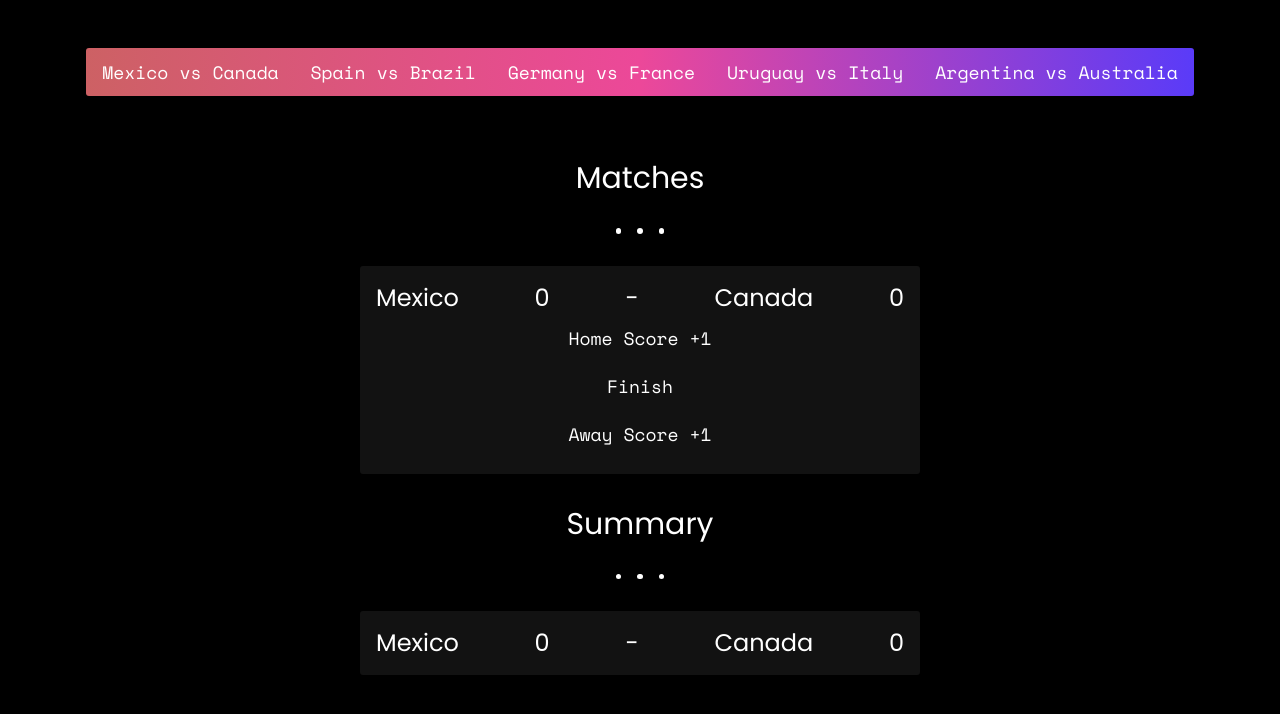
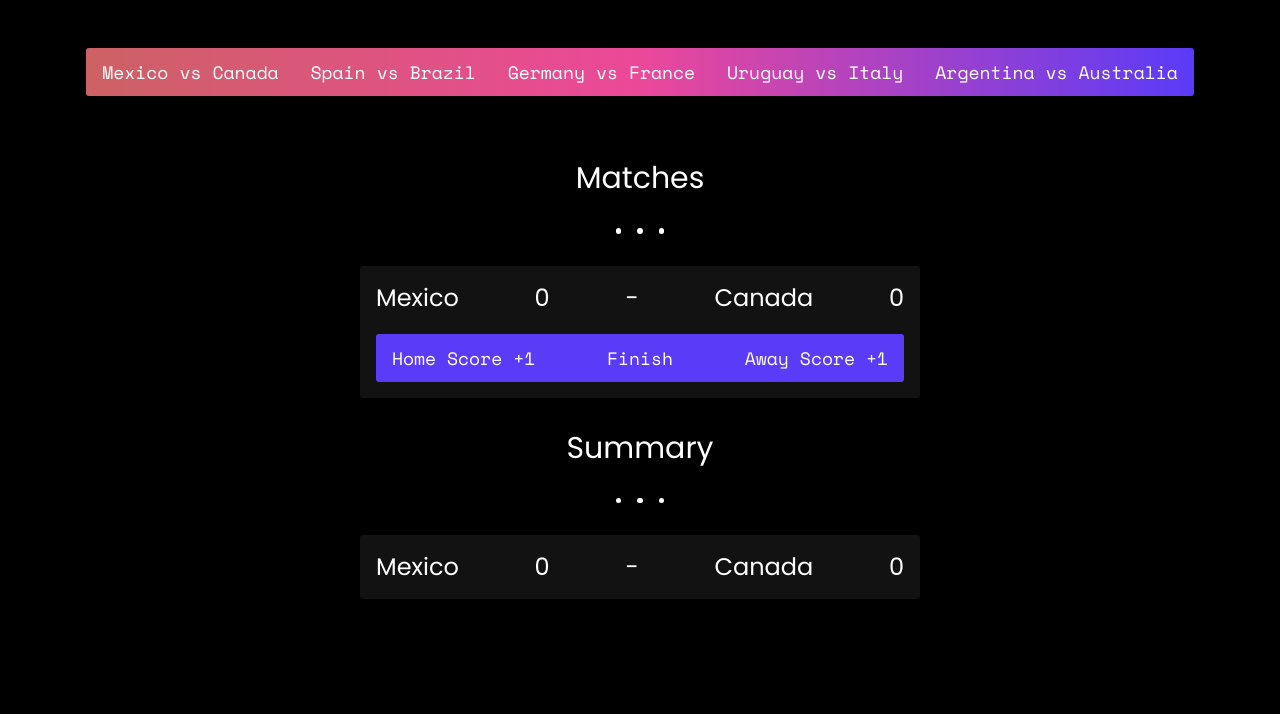
Before and after one commit to Yevhenbk/football-score-board, a Next.js app: page / in a window 1280 px wide. Both pictures are taken after a click on the element "Mexico vs Canada". Shown: the top 714 px of the page. Built offline with nearby package versions, Linux system fonts and the light colour scheme.

Commit message:
Add style

```diff
--- a/src/components/templates/HomeTemplate.tsx
+++ b/src/components/templates/HomeTemplate.tsx
@@ -14,7 +14,7 @@ const HomeTemplate: FC = () => {
   return (
     <main
       className='flex flex-col justify-start pt-12
-      items-center w-[100%] h-[100%] gap-16'
+      items-center w-[100%] h-[100%] gap-16 mb-20'
     >
       <div
         className='flex flex-row rounded-[3px] overflow-hidden
@@ -57,6 +57,10 @@ const HomeTemplate: FC = () => {
               homeScore={match.homeScore}
               awayScore={match.awayScore}
             >
+              <div
+                className='flex flex-row justify-between overflow-hidden
+                items-center w-[100%] bg-[#5A3BF8] rounded-[3px] mt-[1.25rem]'
+              >
                 <Button
                   onClick={() => updateScore(index, match.homeScore + 1, match.awayScore)}
                   testId={`home-score-${index}`}
@@ -75,6 +79,7 @@ const HomeTemplate: FC = () => {
                 >
                   <p>Away Score +1</p>
                 </Button>
+              </div>
             </MatchItem>)) :
           <h5
             className='text-md text-center w-[35rem]'
```
Lines whose indentation alone changed are shown as unchanged.
